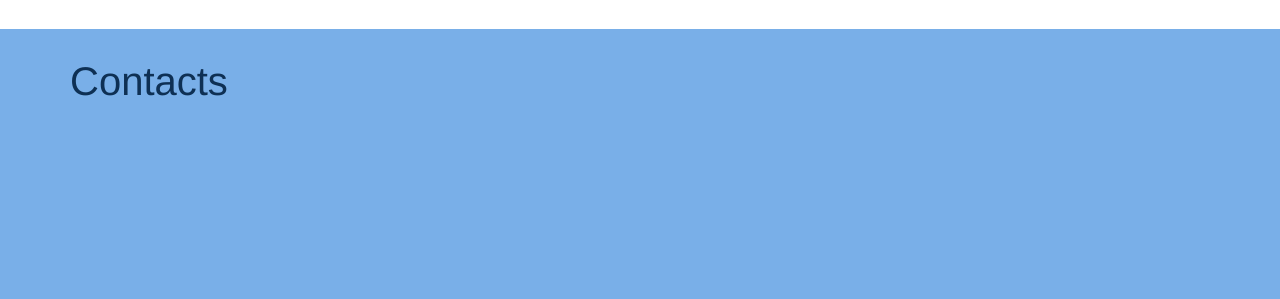
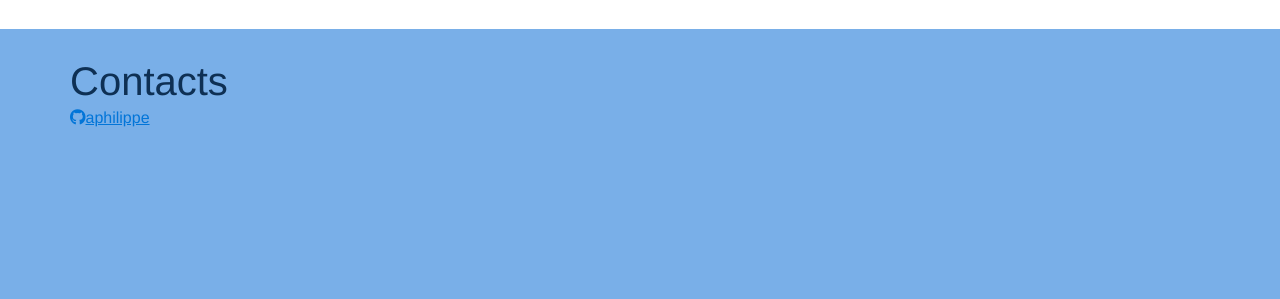
Before and after one commit to aphilippe/aphilippe.github.io, a Jekyll site: the page built from index.md, in a window 1280 px wide and 1126 px high. Shown: the part 761-1060 px from the top of the window. Built offline with Jekyll 4.4.1, drawn with Linux system fonts in a browser that asks for light colours; nearby versions of some CDN libraries.

Commit message:
first contact

```diff
--- /dev/null
+++ b/_data/contacts.yml
@@ -0,0 +1,3 @@
+- type: github
+  link: https://github.com/aphilippe
+  text: aphilippe
--- a/_includes/head.html
+++ b/_includes/head.html
@@ -8,4 +8,5 @@
 
   <link href="https://fonts.googleapis.com/css?family=Lobster" rel="stylesheet">
   <link rel="stylesheet" href="{{ site.baseurl }}css/styles.css">
+  <script src="https://use.fontawesome.com/769d355378.js"></script>
 </head>
```
Also changed, not shown: _section/3_contacts.md (+4 -0 lines).
